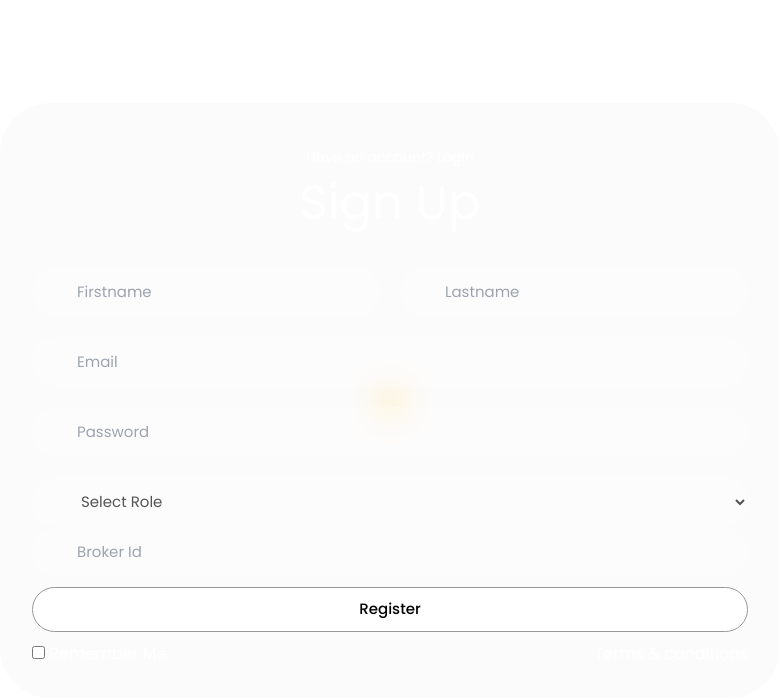
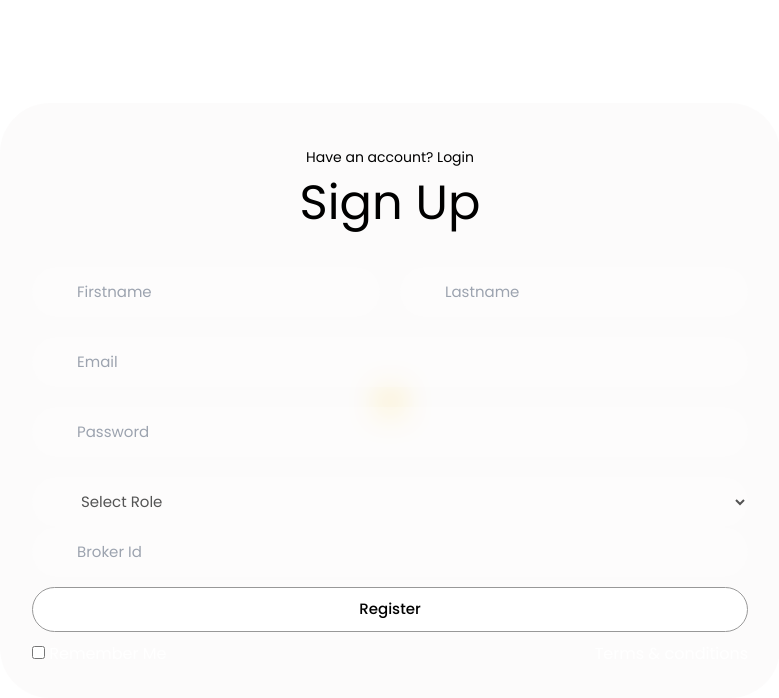
Before and after one commit to malharrrr/De-Samaadhan, a Next.js app: page /signup in a window 1280 px wide. Shown: the top 698 px of the page, without its empty margins (250-1029 px from the left). Built offline with nearby package versions, Linux system fonts and the light colour scheme; no server answers.

Commit message:
firebaseAuthsetUp

```diff
--- a/app/context/AuthContext.js
+++ b/app/context/AuthContext.js
@@ -12,7 +12,7 @@ export const AuthContextProvider = ({ children }) => {
 
     const [user, setUser] = useState(null);
 
-    async function Register(email,userName,password){
+    async function Register(email,password){
         let uid = '';
         try {
             const res = await createUserWithEmailAndPassword(auth,email,password).then((userCredential)=>{
@@ -21,10 +21,10 @@ export const AuthContextProvider = ({ children }) => {
             });
 
             console.log("User Registered Succesfully---- adding user id to database");
-            await setDoc(doc(db,"Users",uid),{
-                username: userName
-            });
-            console.log("pushed to database");
+            // await setDoc(doc(db,"Users",uid),{
+            //     username: userName
+            // });
+            // console.log("pushed to database");
         } catch (error) {
             console.log(error);
         }
--- a/app/login/page.js
+++ b/app/login/page.js
@@ -15,7 +15,7 @@ export default function login(){
 
     const [email,setEmail] = useState("");
     const [password, setPassword] = useState("");
-    const { user, googleSignIn, logOut, login} = UserAuth();
+    const { user, googleSignIn, LogOut, Login} = UserAuth();
     const [loading, setLoading] = useState(true);
 
 
@@ -32,16 +32,17 @@ export default function login(){
     const logIn = async(e) =>{
         e.preventDefault();
         try{
-           const response = await login(email,password);
+           const response = await Login(email,password);
            console.log(response);
-           if(response == "client"){
-                console.log("I enter into IF");
-                window.location.href = '/clientdashboard';
-           }else if(response == "broker"){
-            window.location.href = '/brokerdashboard';
-           }else if(response == "insuranceAgent"){
-            window.location.href = '/insurancedashboard';
-           }
+           window.location.href ='/';
+        //    if(response == "client"){
+        //         console.log("I enter into IF");
+        //         window.location.href = '/clientdashboard';
+        //    }else if(response == "broker"){
+        //     window.location.href = '/brokerdashboard';
+        //    }else if(response == "insuranceAgent"){
+        //     window.location.href = '/insurancedashboard';
+        //    }
         }catch(error){
             console.log(error);
         }
--- a/app/signup/page.js
+++ b/app/signup/page.js
@@ -12,7 +12,7 @@ export default function signup(){
     const [email,setEmail] = useState("");
     const [password, setPassword] = useState("");
     const [role, setRole] = useState("");
-    const { user, googleSignIn, logOut, register } = UserAuth();
+    const { user, googleSignIn, LogOut, Register } = UserAuth();
     const [loading, setLoading] = useState(true);
     const [brId , setBrId] = useState();
 
@@ -27,8 +27,8 @@ export default function signup(){
     async function regi(e){
     e.preventDefault();
         try{
-            await register(email,password,role,brId);
-            window.location.href='/';
+            await Register(email,password);
+            window.location.href='/login';
         }catch(error){
 
             console.log(error);
@@ -70,10 +70,10 @@ export default function signup(){
                </div>
 
         <div className={styles.registercontainer} id="register">
-           <div className='flex justify-center py-3 text-sm'>
-               <span>Have an account? <a href="/login">Login</a></span>
+           <div className='flex justify-center text-black py-3 text-sm'>
+               <span className='text-black'>Have an account? <a href="/login">Login</a></span>
            </div>
-           <header className='text-center text-5xl pb-5'>Sign Up</header>
+           <header className='text-center text-black text-5xl pb-5'>Sign Up</header>
            <div className='flex gap-5 justify-center py-5'>
                <div className={styles.inputbox}>
                    <input type="text" class="input-field" placeholder="Firstname"/>
```
